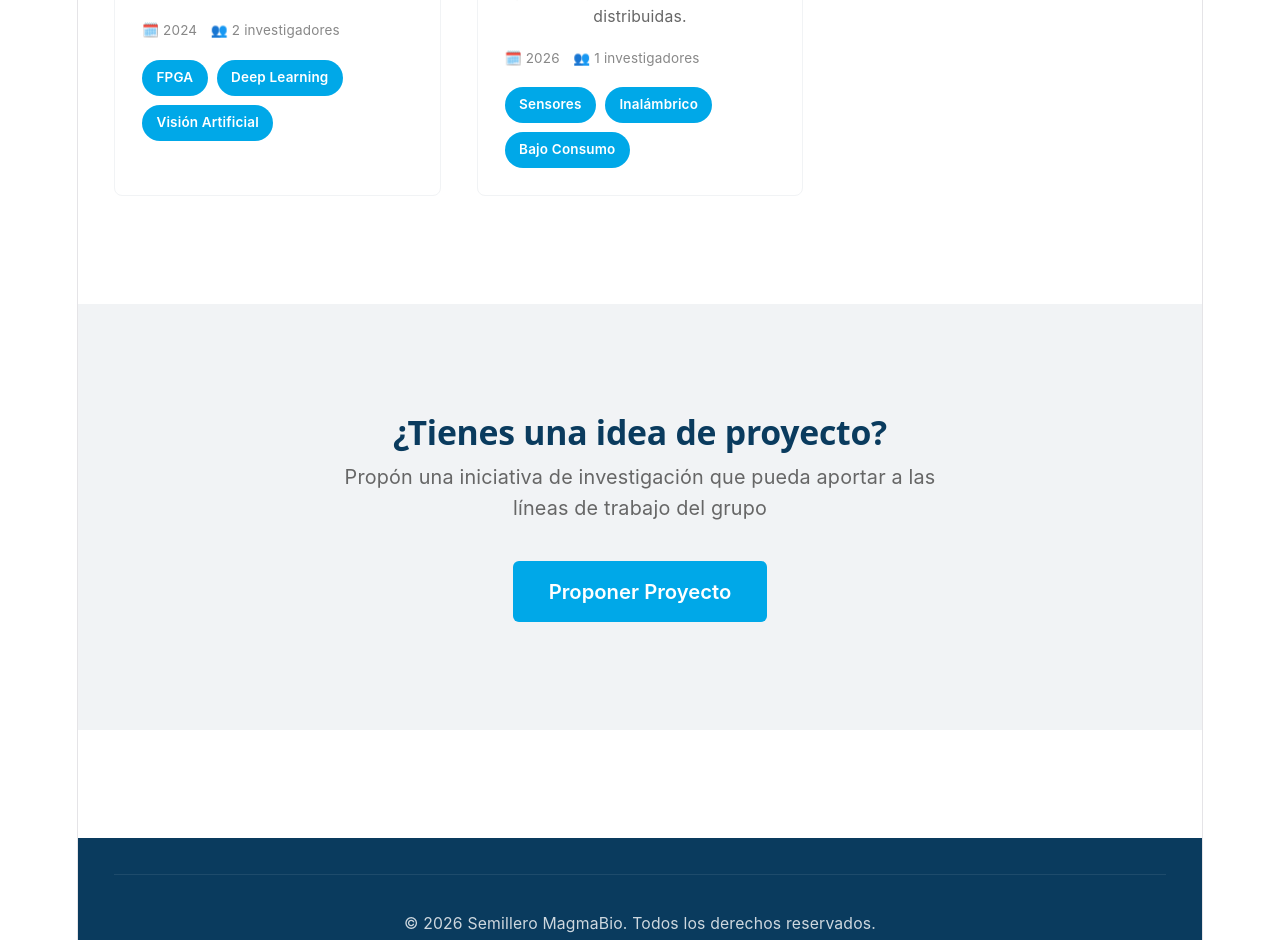
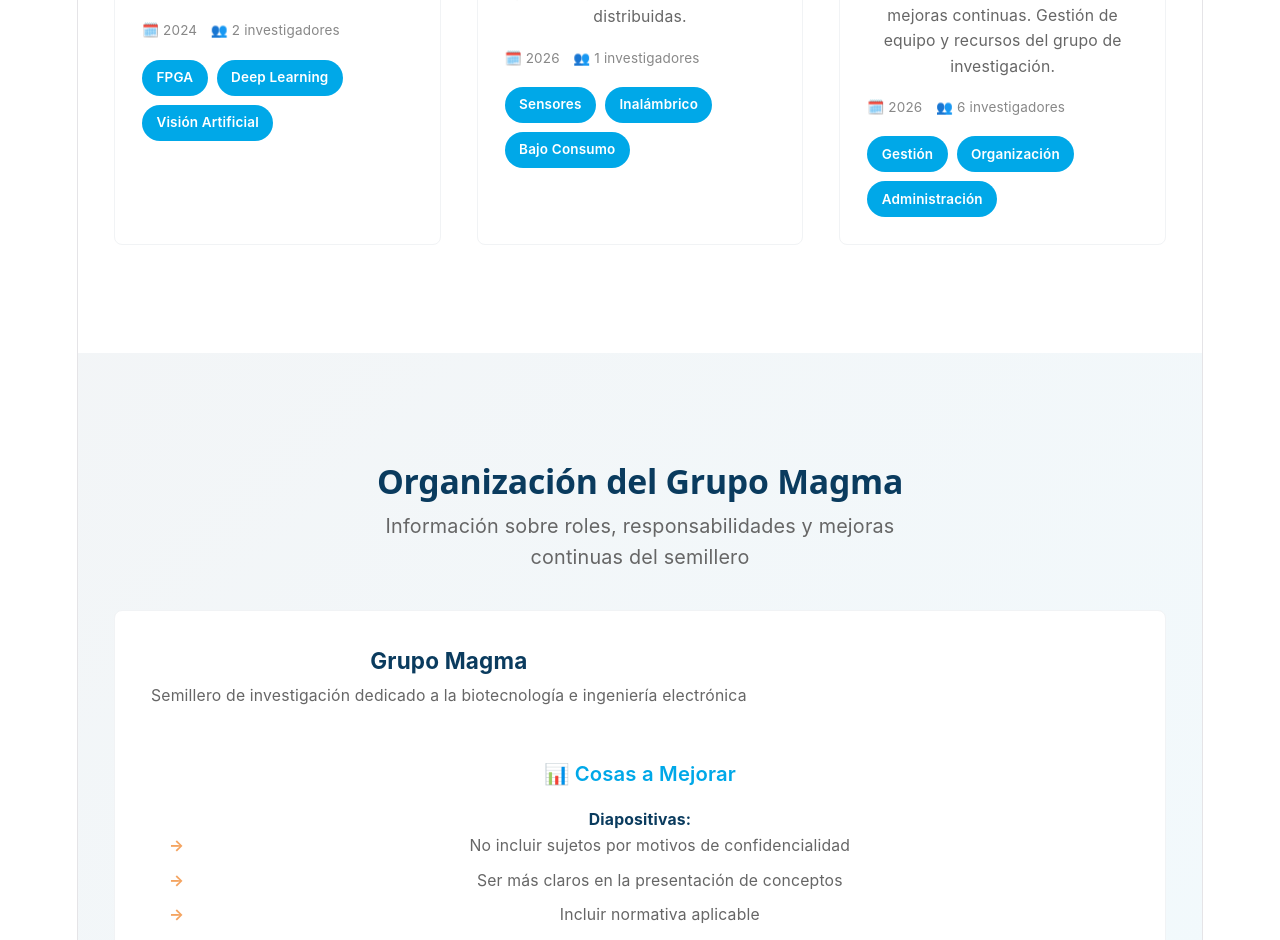
Before and after one commit to saballeth/Semillero_MAGMA, a React (Vite) app: page /#/proyectos in a window 1280 px wide. Shown: the part 1860-2800 px from the top of the page. Built offline with nearby package versions, Linux system fonts and the light colour scheme.

Commit message:
Agrega información del Grupo Magma con roles y responsabilidades

```diff
--- /dev/null
+++ b/src/presentation/components/GrupoMagmaCard.tsx
@@ -0,0 +1,216 @@
+import React, { useState } from 'react';
+import styled from 'styled-components';
+import { COLORS, TYPOGRAPHY } from '../../shared/constants';
+import { GRUPO_MAGMA_INFO } from '../../shared/constants/grupoMagma';
+
+const CardWrapper = styled.div`
+  background: ${COLORS.white};
+  border: 1px solid ${COLORS.neutral};
+  border-radius: 8px;
+  padding: 2rem;
+  transition: all 0.3s ease;
+  cursor: pointer;
+
+  &:hover {
+    border-color: ${COLORS.secondary};
+    box-shadow: 0 12px 32px rgba(0, 168, 232, 0.12);
+    transform: translateY(-4px);
+  }
+`;
+
+const Header = styled.div`
+  display: flex;
+  align-items: flex-start;
+  margin-bottom: 1.5rem;
+`;
+
+const Title = styled.h3`
+  font-size: ${TYPOGRAPHY.fontSize.xl};
+  color: ${COLORS.primary};
+  margin-bottom: 0.5rem;
+  font-weight: 700;
+`;
+
+const Description = styled.p`
+  font-size: ${TYPOGRAPHY.fontSize.sm};
+  color: #666;
+  line-height: 1.6;
+  margin-bottom: 1.5rem;
+`;
+
+const Section = styled.div`
+  margin-bottom: 2rem;
+
+  &:last-child {
+    margin-bottom: 0;
+  }
+`;
+
+const SectionTitle = styled.h4`
+  font-size: ${TYPOGRAPHY.fontSize.lg};
+  color: ${COLORS.secondary};
+  margin-bottom: 1rem;
+  font-weight: 600;
+`;
+
+const RoleList = styled.div`
+  display: grid;
+  grid-template-columns: repeat(auto-fit, minmax(300px, 1fr));
+  gap: 1rem;
+`;
+
+const RoleCard = styled.div`
+  background: linear-gradient(135deg, ${COLORS.primary}10, ${COLORS.secondary}10);
+  border-left: 4px solid ${COLORS.secondary};
+  padding: 1rem;
+  border-radius: 4px;
+`;
+
+const RoleName = styled.h5`
+  font-size: ${TYPOGRAPHY.fontSize.base};
+  color: ${COLORS.primary};
+  margin-bottom: 0.25rem;
+  font-weight: 600;
+`;
+
+const RoleTitle = styled.p`
+  font-size: ${TYPOGRAPHY.fontSize.sm};
+  color: ${COLORS.secondary};
+  margin-bottom: 0.75rem;
+  font-weight: 500;
+`;
+
+const ResponsibilityList = styled.ul`
+  list-style: none;
+  font-size: ${TYPOGRAPHY.fontSize.sm};
+  color: #666;
+
+  li {
+    margin-bottom: 0.3rem;
+    padding-left: 1.2rem;
+    position: relative;
+
+    &:before {
+      content: '✓';
+      position: absolute;
+      left: 0;
+      color: ${COLORS.success};
+      font-weight: bold;
+    }
+  }
+`;
+
+const MejorraList = styled.ul`
+  list-style: none;
+  font-size: ${TYPOGRAPHY.fontSize.sm};
+  color: #666;
+  padding-left: 1rem;
+
+  li {
+    margin-bottom: 0.5rem;
+    padding-left: 1.2rem;
+    position: relative;
+
+    &:before {
+      content: '→';
+      position: absolute;
+      left: 0;
+      color: ${COLORS.warning};
+      font-weight: bold;
+    }
+  }
+`;
+
+const ExpandButton = styled.button`
+  background: none;
+  border: 1px solid ${COLORS.secondary};
+  color: ${COLORS.secondary};
+  padding: 0.5rem 1rem;
+  border-radius: 4px;
+  cursor: pointer;
+  font-size: ${TYPOGRAPHY.fontSize.sm};
+  font-weight: 600;
+  transition: all 0.3s ease;
+  margin-top: 1rem;
+
+  &:hover {
+    background: ${COLORS.secondary};
+    color: ${COLORS.white};
+  }
+`;
+
+export const GrupoMagmaCard: React.FC = () => {
+  const [expandedRoles, setExpandedRoles] = useState(false);
+
+  return (
+    <CardWrapper>
+      <Header>
+        <div>
+          <Title>{GRUPO_MAGMA_INFO.nombre}</Title>
+          <Description>{GRUPO_MAGMA_INFO.descripcion}</Description>
+        </div>
+      </Header>
+
+      {/* Cosas a Mejorar */}
+      <Section>
+        <SectionTitle>📊 Cosas a Mejorar</SectionTitle>
+        <div>
+          <strong style={{ color: COLORS.primary, fontSize: TYPOGRAPHY.fontSize.sm }}>
+            Diapositivas:
+          </strong>
+          <MejorraList>
+            {GRUPO_MAGMA_INFO.mejoras.diapositivas.detalles.map((detalle, idx) => (
+              <li key={idx}>{detalle}</li>
+            ))}
+          </MejorraList>
+        </div>
+      </Section>
+
+      {/* Roles */}
+      <Section>
+        <SectionTitle>👥 Roles y Responsabilidades</SectionTitle>
+        {!expandedRoles ? (
+          <>
+            <p style={{ fontSize: TYPOGRAPHY.fontSize.sm, color: '#666', marginBottom: '1rem' }}>
+              {GRUPO_MAGMA_INFO.roles.length} miembros en el equipo
+            </p>
+            <ExpandButton onClick={() => setExpandedRoles(true)}>
+              Ver todos los roles
+            </ExpandButton>
+          </>
+        ) : (
+          <>
+            <RoleList>
+              {GRUPO_MAGMA_INFO.roles.map(role => (
+                <RoleCard key={role.id}>
+                  <RoleName>{role.nombre}</RoleName>
+                  <RoleTitle>{role.rol}</RoleTitle>
+                  <ResponsibilityList>
+                    {role.responsabilidades.map((resp, idx) => (
+                      <li key={idx}>{resp}</li>
+                    ))}
+                  </ResponsibilityList>
+                </RoleCard>
+              ))}
+            </RoleList>
+            <ExpandButton onClick={() => setExpandedRoles(false)}>
+              Ocultar roles
+            </ExpandButton>
+          </>
+        )}
+      </Section>
+
+      {/* Objetivos */}
+      <Section>
+        <SectionTitle>🎯 Objetivos del Grupo</SectionTitle>
+        <MejorraList>
+          {GRUPO_MAGMA_INFO.objetivos.map((obj, idx) => (
+            <li key={idx}>{obj}</li>
+          ))}
+        </MejorraList>
+      </Section>
+    </CardWrapper>
+  );
+};
+
+export default GrupoMagmaCard;
--- a/src/presentation/pages/HomePage.tsx
+++ b/src/presentation/pages/HomePage.tsx
@@ -42,6 +42,16 @@ const proyectosEjemplo: Proyecto[] = [
     tags: ['Implantes', 'Biocompatibilidad', 'Medtech'],
     fechaInicio: '2022-03-10',
     fechaFin: '2024-03-10',
+  },
+  {
+    id: '4',
+    titulo: 'Grupo Magma - Gestión y Organización',
+    descripcion: 'Proyecto de organización interna del Semillero MagmaBio. Incluye roles, responsabilidades y mejoras continuas del grupo.',
+    imagen: '',
+    estado: 'activo',
+    investigadores: ['Elimelec', 'Mafe', 'Camilo', 'Juan Carlos', 'Juan de Lima', 'Albert'],
+    tags: ['Gestión', 'Organización', 'Administración'],
+    fechaInicio: '2026-01-01',
   },
 ];
 
--- a/src/presentation/pages/ProyectosPage.tsx
+++ b/src/presentation/pages/ProyectosPage.tsx
@@ -6,6 +6,7 @@ import Header from '../components/Header';
 import Footer from '../components/Footer';
 import Hero from '../components/Hero';
 import ProyectoCard from '../components/ProyectoCard';
+import GrupoMagmaCard from '../components/GrupoMagmaCard';
 import type { Proyecto } from '../../shared/types';
 
 const proyectosEjemplo: Proyecto[] = [
@@ -59,6 +60,16 @@ const proyectosEjemplo: Proyecto[] = [
     investigadores: ['Dr. Antonio Silva'],
     tags: ['Sensores', 'Inalámbrico', 'Bajo Consumo'],
     fechaInicio: '2026-09-01',
+  },
+  {
+    id: '6',
+    titulo: 'Grupo Magma - Gestión y Organización',
+    descripcion: 'Proyecto de organización interna del Semillero MagmaBio con roles definidos, responsabilidades y mejoras continuas. Gestión de equipo y recursos del grupo de investigación.',
+    imagen: '',
+    estado: 'activo',
+    investigadores: ['Elimelec', 'Mafe', 'Camilo', 'Juan Carlos', 'Juan de Lima', 'Albert'],
+    tags: ['Gestión', 'Organización', 'Administración'],
+    fechaInicio: '2026-01-01',
   },
 ];
 
@@ -169,6 +180,19 @@ export const ProyectosPage: React.FC = () => {
         </Container>
       </Section>
 
+      {/* Sección del Grupo Magma */}
+      <Section style={{ background: 'linear-gradient(135deg, rgba(10, 59, 94, 0.05), rgba(0, 168, 232, 0.05))' }}>
+        <Container>
+          <SectionTitle>Organización del Grupo Magma</SectionTitle>
+          <SectionSubtitle>
+            Información sobre roles, responsabilidades y mejoras continuas del semillero
+          </SectionSubtitle>
+          <Grid columns={1}>
+            <GrupoMagmaCard />
+          </Grid>
+        </Container>
+      </Section>
+
       <Section style={{ background: COLORS.neutral }}>
         <Container>
           <SectionTitle>¿Tienes una idea de proyecto?</SectionTitle>
--- /dev/null
+++ b/src/shared/constants/grupoMagma.ts
@@ -0,0 +1,97 @@
+// Información del Grupo Magma - Gestión Interna
+
+export const GRUPO_MAGMA_INFO = {
+  nombre: 'Grupo Magma',
+  descripcion: 'Semillero de investigación dedicado a la biotecnología e ingeniería electrónica',
+
+  // Cosas a mejorar
+  mejoras: {
+    diapositivas: {
+      titulo: 'Mejora en Diapositivas',
+      descripcion: 'Estandarizar el formato y contenido de presentaciones',
+      detalles: [
+        'No incluir sujetos por motivos de confidencialidad',
+        'Ser más claros en la presentación de conceptos',
+        'Incluir normativa aplicable',
+        'Detallar claramente qué se está haciendo en cada fase'
+      ]
+    }
+  },
+
+  // Roles y responsabilidades
+  roles: [
+    {
+      id: 1,
+      nombre: 'Elimelec',
+      rol: 'Coordinador Técnico',
+      responsabilidades: [
+        'Inscripción de los semilleristas',
+        'Apoyo técnico general',
+        'Seguimiento de proyectos'
+      ]
+    },
+    {
+      id: 2,
+      nombre: 'Mafe',
+      rol: 'Gestora de Información',
+      responsabilidades: [
+        'Gestión de reuniones',
+        'Organización de información del grupo',
+        'Apoyo administrativo'
+      ]
+    },
+    {
+      id: 3,
+      nombre: 'Camilo',
+      rol: 'Desarrollador Web',
+      responsabilidades: [
+        'Desarrollo y mantenimiento de la página web',
+        'Diseño de la plataforma digital',
+        'Proyecto de página web'
+      ]
+    },
+    {
+      id: 4,
+      nombre: 'Juan Carlos',
+      rol: 'Apoyo General',
+      responsabilidades: [
+        'Apoyo en proyectos diversos',
+        'Asistencia en eventos'
+      ]
+    },
+    {
+      id: 5,
+      nombre: 'Juan de Lima',
+      rol: 'Especialista en Software',
+      responsabilidades: [
+        'Desarrollo de software',
+        'Apoyo técnico en programación',
+        'Desarrollo de herramientas'
+      ]
+    },
+    {
+      id: 6,
+      nombre: 'Albert',
+      rol: 'Responsable de Información',
+      responsabilidades: [
+        'Gestión del Drive con información del grupo',
+        'Organización de documentación',
+        'Mantenimiento de rama MagmaBio (en proceso)',
+        'Proyecto de gestión de información'
+      ]
+    }
+  ],
+
+  // Objetivos del grupo
+  objetivos: [
+    'Mantener una comunicación clara y efectiva entre todos los miembros',
+    'Mejorar continuamente los procesos de investigación',
+    'Estandarizar la presentación de resultados',
+    'Fomentar la colaboración interdisciplinaria',
+    'Documentar adecuadamente todos los avances'
+  ],
+
+  // Estado actual
+  estado: 'activo',
+  fechaFundacion: '2026-01-01',
+};
```
Also changed, not shown: 1 other file (tests, documents, lock files or other folders).
